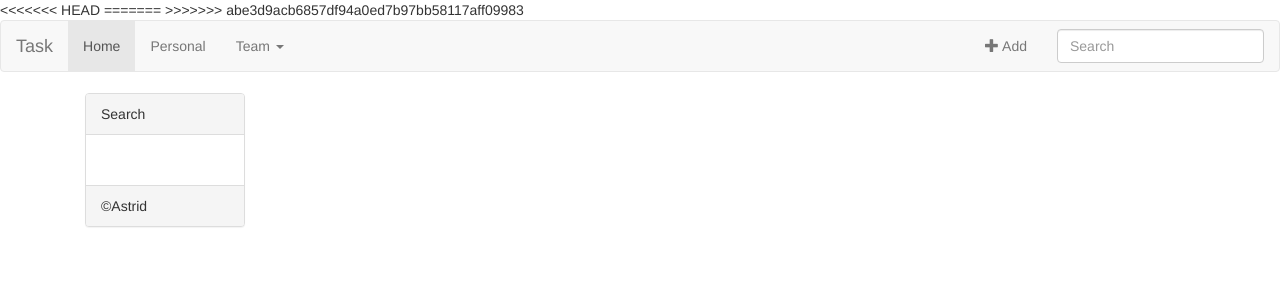
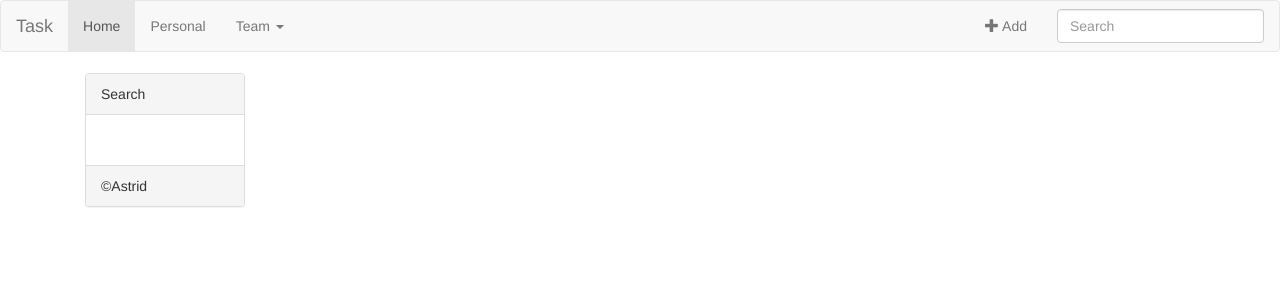
Before and after one commit to Jcarnecer/task, a PHP site: the page made by application/views/task.php in a window 1280 px wide. Shown: the top 300 px of the page. Run offline with PHP 8.4, Linux system fonts and the light colour scheme; the template is opened without the code that fills it, so the values that code supplies are empty; some libraries are stand-ins or nearby versions.

Commit message:
Merge Changes

```diff
--- a/application/views/task.php
+++ b/application/views/task.php
@@ -4,10 +4,7 @@
 	<title>Task</title>
     <link rel="stylesheet" href="https://bootswatch.com/cosmo/bootstrap.min.css" />
     <link rel="stylesheet" type="text/css" href="css/task.css" />
-<<<<<<< HEAD
     <link rel="stylesheet" type="text/css" href="css/mystyle.css"/>
-=======
->>>>>>> abe3d9acb6857df94a0ed7b97bb58117aff09983
     <link rel="stylesheet" type="text/css" href="css/mystyle2.css"/>
     <link rel="stylesheet" type="text/css" href="css/mystyle3.css"/>
 </head>
```
